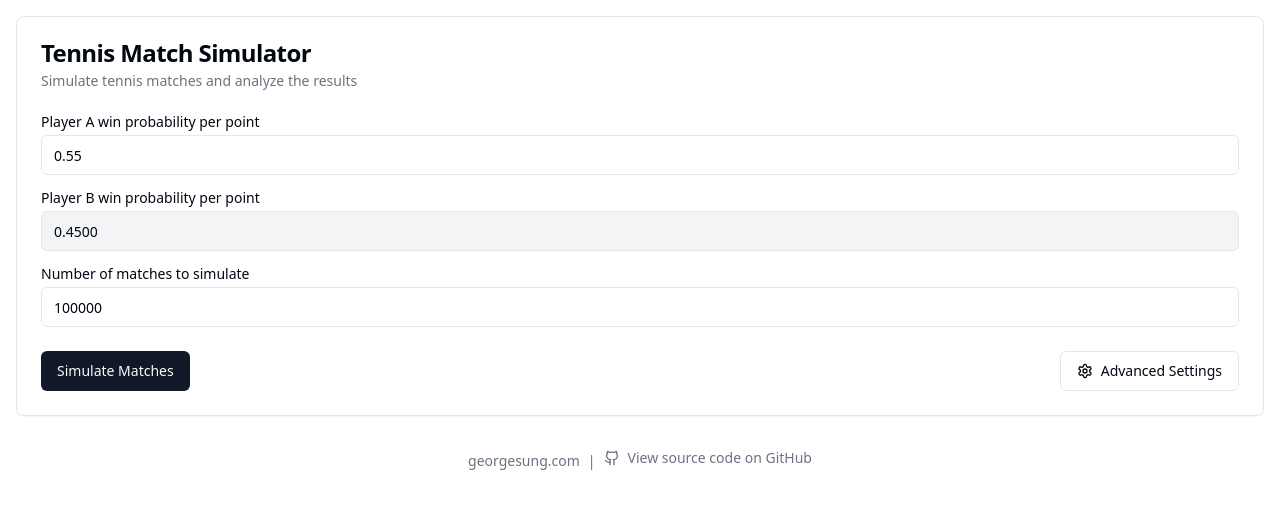
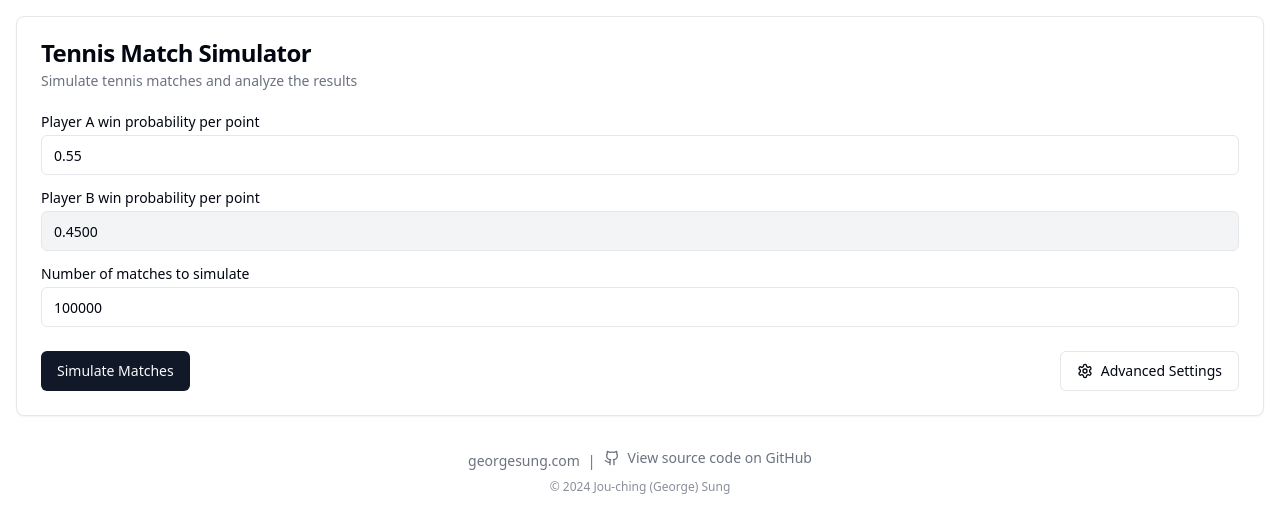
Before and after one commit to georgesung/tennis-match-simulator, a Next.js app: page / in a window 1280 px wide. Shown: the top 532 px of the page. Built offline with nearby package versions, Linux system fonts and the light colour scheme.

Commit message:
Add copyright thing

```diff
--- a/pages/index.tsx
+++ b/pages/index.tsx
@@ -336,6 +336,7 @@ export default function TennisSimulator() {
       )}
 
       <footer className="mt-8 text-center text-sm text-muted-foreground">
+        <div className="mb-2">
           <a
             href="https://www.georgesung.com"
             target="_blank"
@@ -354,6 +355,10 @@ export default function TennisSimulator() {
             <Github className="mr-2 h-4 w-4" />
             View source code on GitHub
           </a>
+        </div>
+        <p className="text-xs text-muted-foreground/80">
+          © {new Date().getFullYear()} Jou-ching (George) Sung
+        </p>
       </footer>
     </div>
   )
```
Lines whose indentation alone changed are shown as unchanged.
